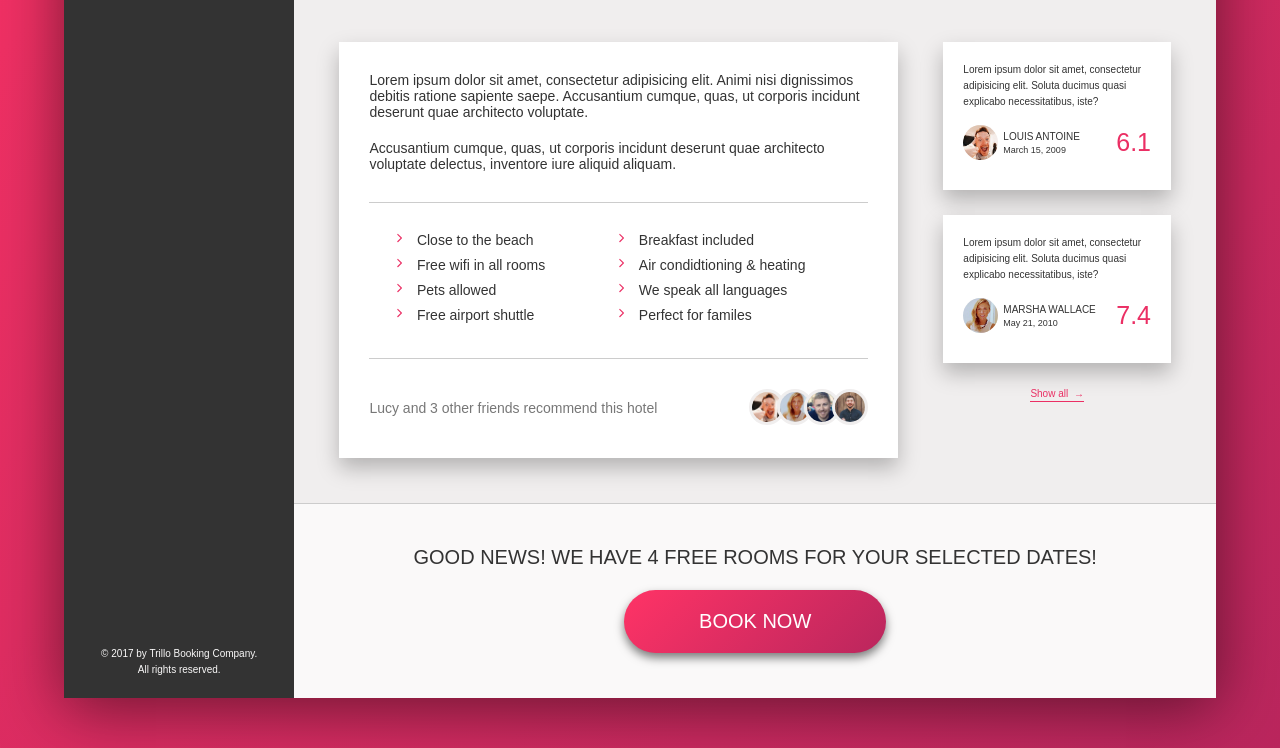
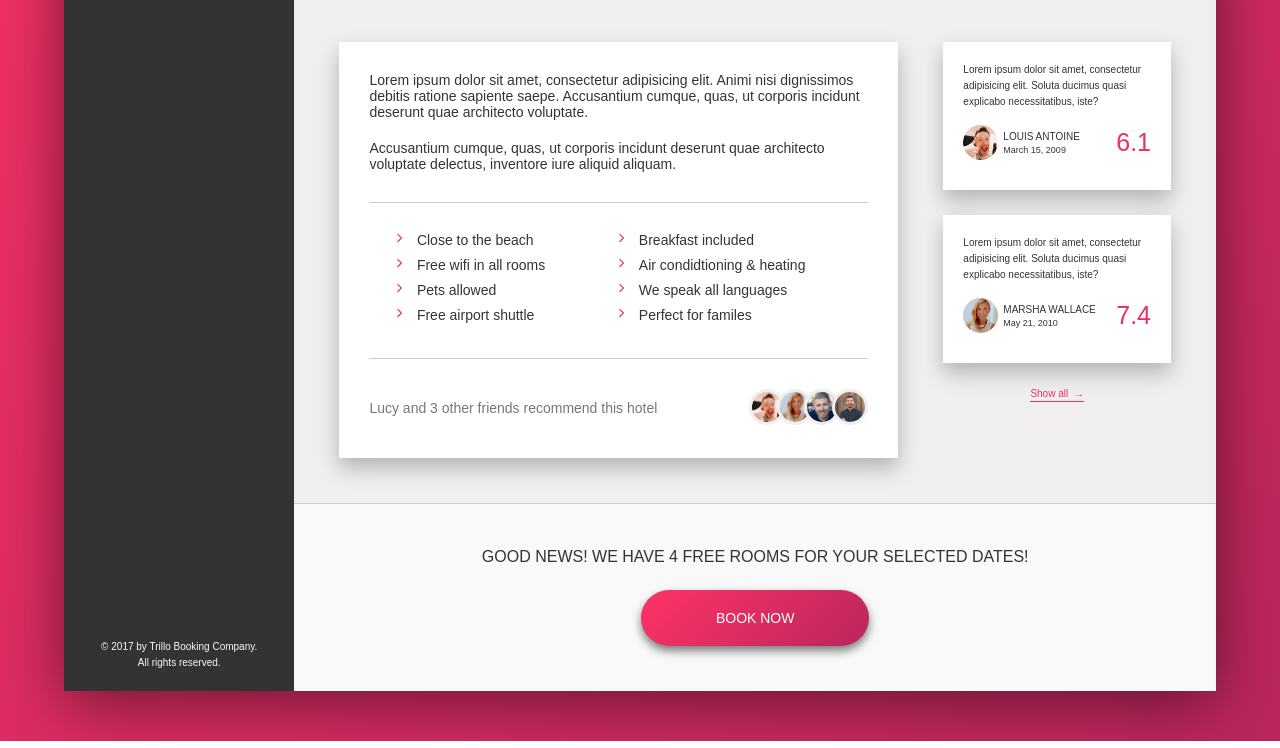
Before and after one commit to wdwiii/trillo, a website: page index.html in a window 1280 px wide. Shown: the part 552-1300 px from the top of the page. Drawn offline with Linux system fonts and the light colour scheme.

Commit message:
Change font-size variable

```diff
--- a/sass/_base.scss
+++ b/sass/_base.scss
@@ -36,7 +36,7 @@ icon-star
     // FONT
     --font-size-xs: 1.2rem;
     --font-size-small: 1.4rem;
-    --default-font-size: 1.6rem;
+    --font-size-med: 1.6rem;
     --font-size-big: 2rem;
     --font-size-xl: 2.5rem;
 
--- a/sass/_components.scss
+++ b/sass/_components.scss
@@ -345,7 +345,7 @@
     box-shadow: 0 .5rem 10px rgba(0, 0, 0, .5);
     color: var(--color-white);
     cursor: pointer;
-    font-size: var(--font-size-big);
+    font-size: var(--font-size-small);
     font-weight: 100;
     margin-top: 2.5rem;
     overflow: hidden;
--- a/sass/_layout.scss
+++ b/sass/_layout.scss
@@ -177,7 +177,7 @@ body {
     justify-content: center;
 
     &__heading {
-        font-size: var(--font-size-big);
+        font-size: var(--font-size-med);
         font-weight: 100;
         text-transform: uppercase;
     }
```
Also changed, not shown: css/main.css.
